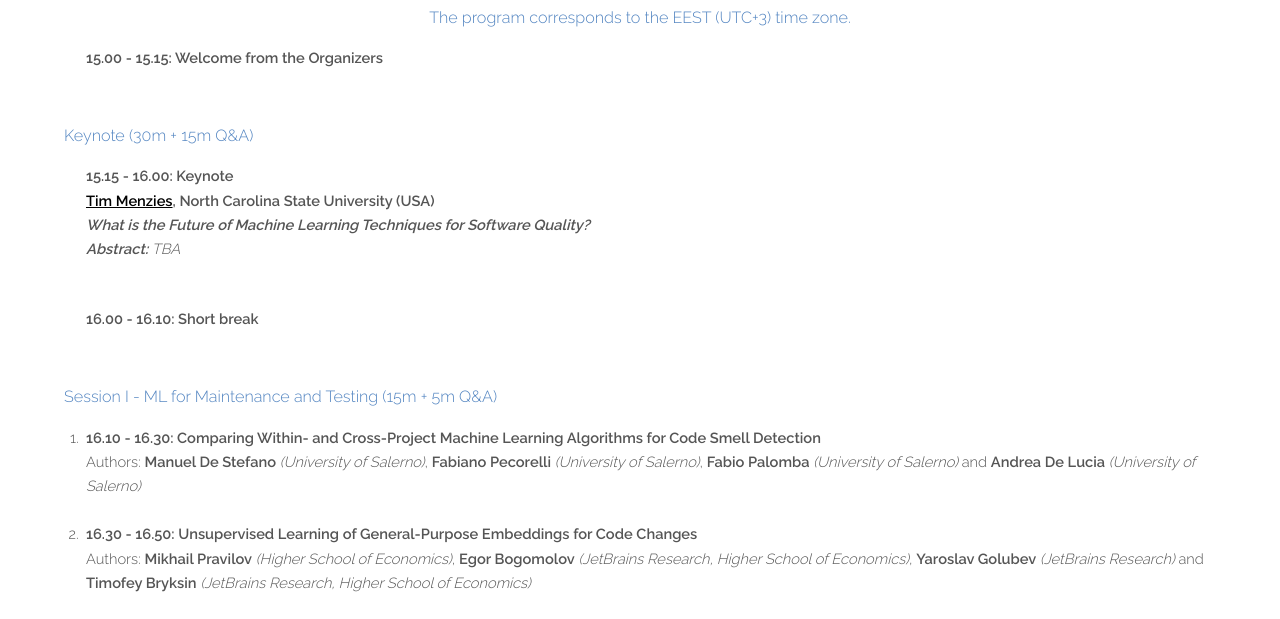
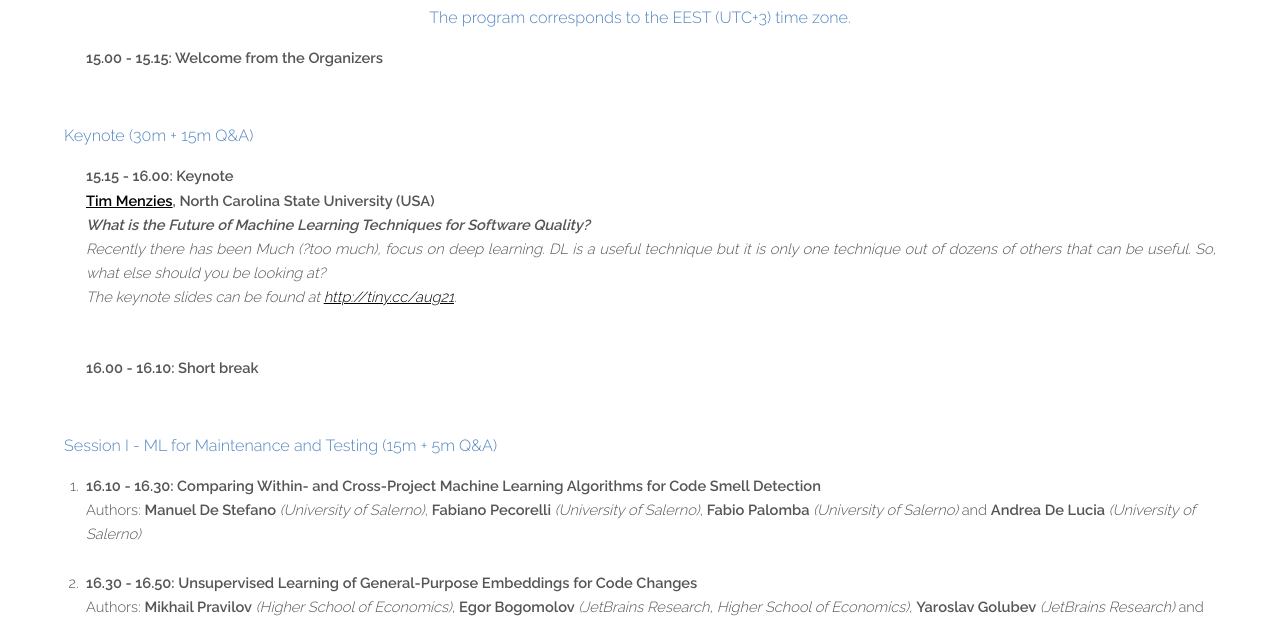
Before and after one commit to maltesque2022/MaLTeSQuE2022.github.io, a plain HTML site: page program.html in a window 1280 px wide. Shown: the part 181-800 px from the top of the page. Drawn offline with Linux system fonts and the light colour scheme.

Commit message:
Add keynote abstract and slides.

```diff
--- a/program.html
+++ b/program.html
@@ -66,9 +66,9 @@
 								<p style="text-align: justify;"><i>
 										<b>What is the Future of Machine Learning Techniques for Software Quality?</b>
 										<br>
-										<b>Abstract: </b>TBA
-										<!-- <br>
-										<b>(See below the biography of the speaker!)</b> -->
+										Recently there has been Much (?too much), focus on deep learning. DL is a useful technique but it is only one technique out of dozens of others that can be useful. So, what else should you be looking at?
+										<br>
+										The keynote slides can be found at <a target="blank" style="color: black" href="http://tiny.cc/aug21">http://tiny.cc/aug21</a>.
 									</i>
 								</p>
 							</li>
@@ -196,14 +196,6 @@
 							</li>
 						</ul>
 
-						<!-- <h4>BIOGRAPHY</h4>
-						<div id='container'>
-							<img src="http://menzies.us/img/timm.png" alt="Tim Menzies" style="float: left; margin-right: 10px;">
-							<p><a target="blank" style="color: black" href="http://menzies.us/bio.html">Tim Menzies</a> (IEEE Fellow, Ph.D., UNSW, 1995) is a full Professor in CS at North Carolina State University where he teaches software engineering, automated software engineering, and foundations of software science. He is the directory of the <a target="blank" style="color: black" href="http://ai4se.net/">RAISE lab</a> (real world AI for SE). that explores SE, data mining, AI, search-based SE, and open access science.</p>
-							<p>He is the author of over 280 referred publications and editor of three recent books summarized the state of the art in software analytics. In his career, he has been a lead researcher on projects for NSF, NIJ, DoD, NASA, USDA (funding totalling over 12 million dollars) as well as joint research work with private companies. For 2002 to 2004, he was the software engineering research chair at NASA's software Independent Verification and Validation Facility.</p>
-							<p>Prof. Menzies is the co-founder of the PROMISE conference series devoted to reproducible experiments in software engineering (<a target="blank" style="color: black" href="http://tiny.cc/seacraft">http://tiny.cc/seacraft</a>). He is an associate editor of IEEE Transactions on Software Engineering, Communications of the ACM, ACM Transactions on Software Engineering Methodologies, Empirical Software Engineering, the Automated Software Engineering Journal the Big Data Journal, Information Software Technology, IEEE Software, and the Software Quality Journal. In 2015, he served as co-chair for the ICSE'15 NIER track. He has served as co-general chair of ICSME'16 and co-PC-chair of SSBSE'17, and ASE'12. For more, see his vita (<a target="blank" style="color: black" href="http://menzies.us/pdf/MenziesCV.pdf">http://menzies.us/pdf/MenziesCV.pdf</a> or his list of publications <a target="blank" style="color: black" href="http://tiny.cc/timpubs">http://tiny.cc/timpubs</a>) or his home page <a target="blank" style="color: black" href="http://menzies.us">http://menzies.us</a>.</p>
-					</div> -->
-
 					</header>
 
 				</div>
```
